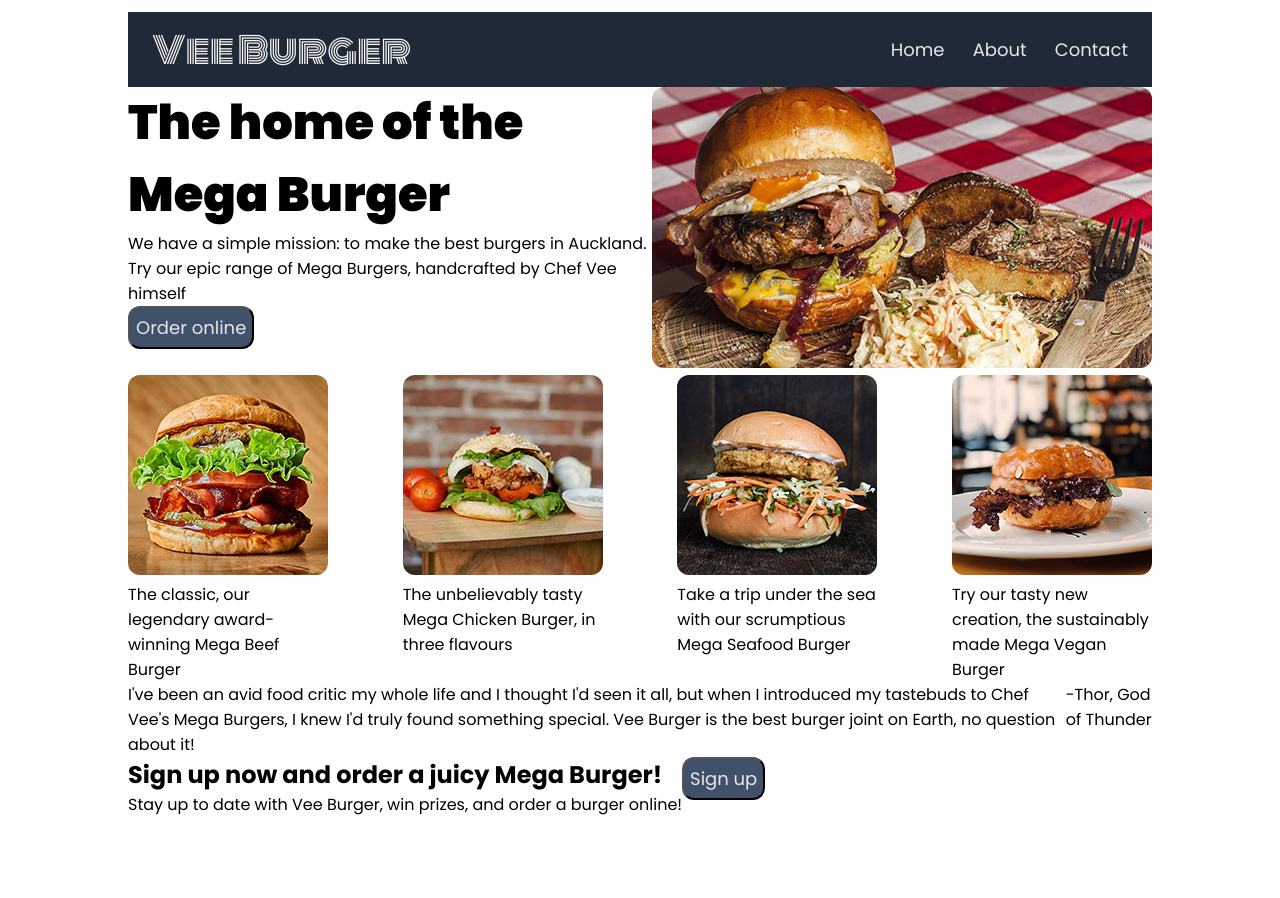
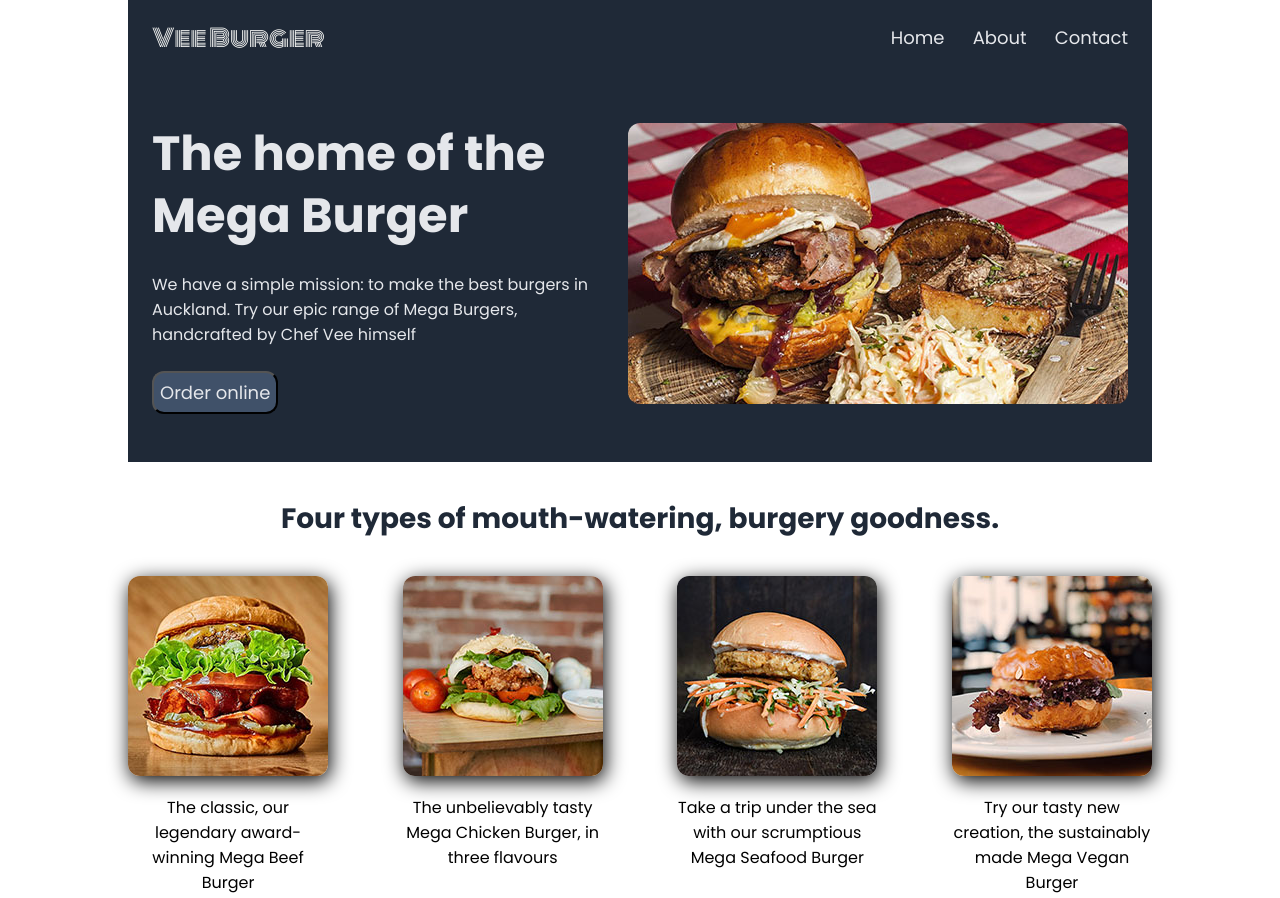
Before and after one commit to MVIVN/odin-landing-page, a plain HTML site: page index.html in a window 1280 px wide. Shown: the top 898 px of the page. Before the commit the page ends 824 px from the top, so only its background shows below. Drawn offline with Linux system fonts and the light colour scheme.

Commit message:
Adjust margins and alignment of items across the entire landing page

```diff
--- a/index.html
+++ b/index.html
@@ -32,7 +32,10 @@
             </div>
         </main>
 
+        <h2 class="our-burgers">Four types of mouth-watering, burgery goodness.</h2>
+
         <section class="burger-section">
+
             <div class="burger-cards">
                 <img src="img/beef-burger.jpeg" alt="Mega Beef Burger">
                 <p>The classic, our legendary award-winning Mega Beef Burger</p>
@@ -57,15 +60,14 @@
                 the best burger joint on Earth, no question about it!</div>
             <div class="customer">-Thor, God of Thunder</div>
         </section>
-
-        <footer class="footer">
-            <div>
-                <h2>Sign up now and order a juicy Mega Burger!</h2>
-                <p>Stay up to date with Vee Burger, win prizes, and order a burger online!</p>
-            </div>
+    <footer class="footer">
+        <div class="call-to-action">
+            <h2>Sign up now and order a juicy Mega Burger!</h2>
+            <p>Stay up to date with Vee Burger, win prizes, and order a burger online!</p>
             <div>
                 <button><a href="#">Sign up</a></button>
             </div>
+        </div>
         </footer>
     </div>
 
--- a/style.css
+++ b/style.css
@@ -10,7 +10,7 @@
 .container {
     max-width: 1024px;
     height: 100vh;
-    margin: 12px auto;
+    margin: 0 auto;
 }
 
 ul {
@@ -41,7 +41,7 @@ button {
 .logo {
     font-family: Monoton, sans-serif;
     font-weight: 400;
-    font-size: 36px;
+    font-size: 24px;
     color: #F9FAF8;
     margin-left: 24px;
 }
@@ -49,6 +49,19 @@ button {
 .header ul li {
     display: inline-block;
     margin-right: 24px;
+}
+
+.our-burgers {
+    font-size: 28px;
+    text-align: center;
+    margin: 36px;
+    color: #1F2937;
+}
+
+.main-section {
+    background-color: #1F2937;
+    color: #E5E7EB;
+    padding: 48px 24px;
 }
 
 .main-cards {
@@ -59,18 +72,32 @@ button {
     border-radius: 12px;
 }
 
+.hero-text {
+    margin-right: 36px;
+}
+
 .hero-text h1 {
     font-size: 48px;
-    font-weight: 900;
+    font-weight: 700;
+    line-height: 1.3;
+    margin-bottom: 24px;
+}
+
+.hero-text p {
+    margin-bottom: 24px;
 }
 
 .burger-section {
     display: flex;
     justify-content: space-between;
+    text-align: center;
+    margin-bottom: 48px;
 }
 
 .burger-section img {
     border-radius: 12px;
+    box-shadow: 2px 5px 20px black;
+    margin-bottom: 12px;
 }
 
 .burger-cards {
@@ -79,8 +106,45 @@ button {
 
 .testimonials {
     display: flex;
+    flex-direction: column;
+    background-color: #E5E7EB;
+    padding: 96px 180px;
+}
+
+.testimonials .quote {
+    font-family: Poppins, sans-serif;
+    font-style: italic;
+    font-size: 24px;
+}
+
+.testimonials .customer {
+    align-self: flex-end;
+    font-weight: 700;
 }
 
 .footer {
     display: flex;
+    color: #E5E7EB;
 }
+
+.footer .call-to-action {
+    background-color: #3882f6;
+    margin: 48px auto;
+    padding: 36px 48px;
+    border-radius: 12px;
+}
+
+.call-to-action h2 {
+    font-size: 18px;
+}
+
+.call-to-action p {
+    font-size: 16px;
+}
+
+.call-to-action button {
+    background-color: #3882f6;
+    border: 2px solid #E5E7EB;
+    padding: 0 18px;
+    margin: 16px auto;
+}
```
